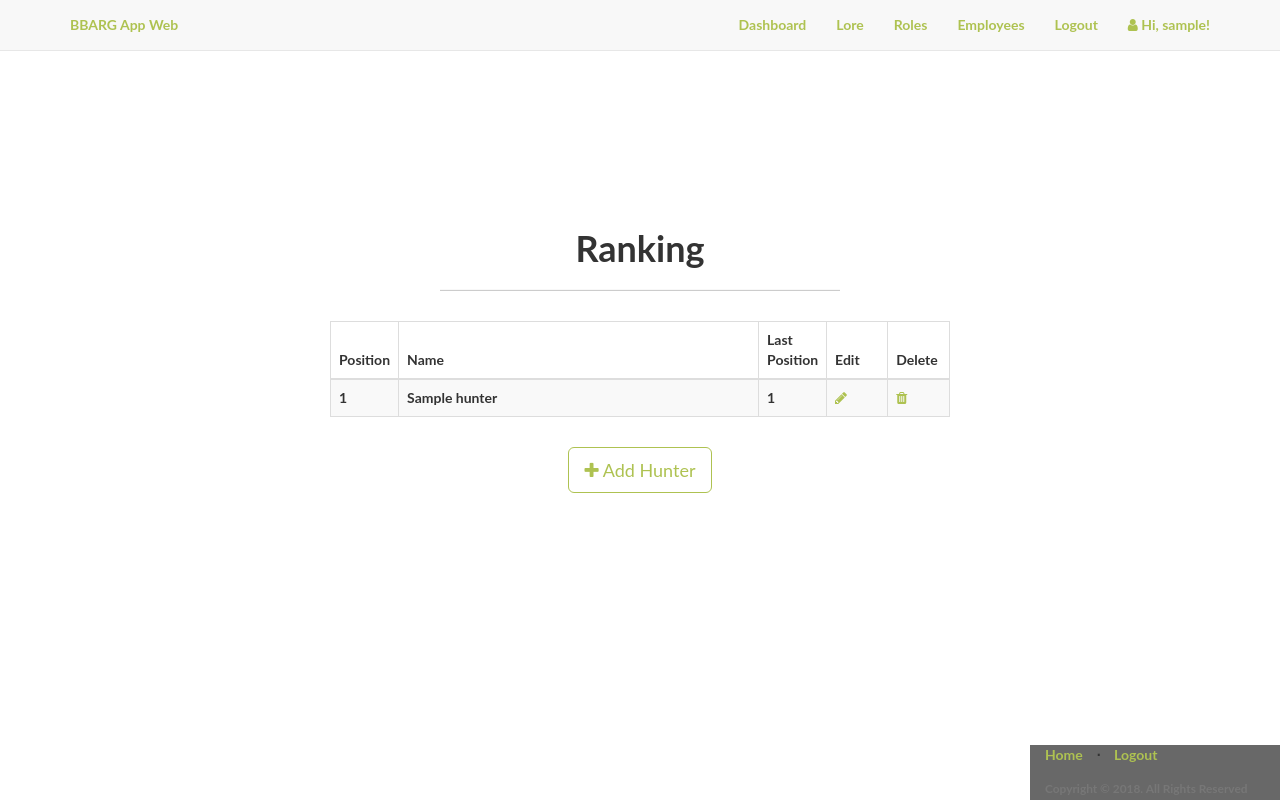
After one commit to andrescass/bbargWeb, a Flask app: page /admin/chart in a window 1280 px wide. The commit adds this page. Run offline with Flask 2, Linux system fonts and the light colour scheme; a user stored in the database is signed in; tables that the repository leaves empty hold one stand-in row (values such as "Sample post"); parts of the project's set-up code (start-up, migrations or seed data) failed here and were passed over; some libraries are stand-ins or nearby versions.

Commit message:
Agregado chart

```diff
--- a/app/admin/views.py
+++ b/app/admin/views.py
@@ -4,9 +4,9 @@ from flask import abort, flash, redirect, render_template, url_for
 from flask_login import current_user, login_required
 
 from . import admin
-from .forms import DepartmentForm, EmployeeAssignForm, RoleForm, LoreForm
+from .forms import DepartmentForm, EmployeeAssignForm, RoleForm, LoreForm, HunterForm
 from .. import db
-from ..models import Department, Employee, Role, Lore
+from ..models import Department, Employee, Role, Lore, Hunter
 
 def check_admin():
     """
@@ -20,6 +20,13 @@ def check_lore():
     Prevent non-admins from accessing the page
     """
     if not current_user.is_lore:
+        abort(403)
+
+def check_chart():
+    """
+    Prevent non-admins from accessing the page
+    """
+    if not current_user.is_chart:
         abort(403)
 
 # Lore Views
@@ -114,6 +121,99 @@ def delete_lore(id):
     return redirect(url_for('admin.list_lores'))
 
     return render_template(title="Delete lore")
+
+# Chart Views
+
+@admin.route('/chart', methods=['GET', 'POST'])
+@login_required
+def list_chart():
+    """
+    List all hunters entrys
+    """
+    check_chart()
+
+    hunters = Hunter.query.order_by(Hunter.position.asc())
+
+    return render_template('admin/charts/chart.html',
+                           hunters=hunters, title="Chart")
+
+@admin.route('/chart/add', methods=['GET', 'POST'])
+@login_required
+def add_hunter():
+    """
+    Add a lore
+    """
+    check_chart()
+
+    add_chart = True
+
+    form = HunterForm()
+    if form.validate_on_submit():
+        hunter = Hunter(name=form.name.data,
+                                position=form.position.data, lastPosition=form.lastPosition.data)
+        try:
+            # add lore to the database
+            db.session.add(hunter)
+            db.session.commit()
+            flash('You have successfully added a new hunter.')
+        except:
+            # in case lore name already exists
+            flash('Error: hunter name already exists.')
+
+        # redirect to departments page
+        return redirect(url_for('admin.list_chart'))
+
+    # load department template
+    return render_template('admin/charts/hunter.html', action="Add",
+                           add_hunter=add_hunter, form=form,
+                           title="Add Hunter")
+
+@admin.route('/chart/edit/<int:id>', methods=['GET', 'POST'])
+@login_required
+def edit_hunter(id):
+    """
+    Edit a hunter
+    """
+    check_chart()
+
+    add_hunter = False
+
+    hunter = Hunter.query.get_or_404(id)
+    form = HunterForm(obj=hunter)
+    if form.validate_on_submit():
+        hunter.name = form.name.data
+        hunter.position = form.position.data
+        hunter.lastPosition = form.lastPosition.data
+        db.session.commit()
+        flash('You have successfully edited the hutner data.')
+
+        # redirect to the departments page
+        return redirect(url_for('admin.list_chart'))
+
+    form.name.data = hunter.name
+    form.position.data = hunter.position
+    form.lastPosition.data = hunter.lastPosition
+    return render_template('admin/charts/hunter.html', action="Edit",
+                           add_hunter=add_hunter, form=form,
+                           hunter=hunter, title="Edit hunter data")
+
+@admin.route('/chart/delete/<int:id>', methods=['GET', 'POST'])
+@login_required
+def delete_hunter(id):
+    """
+    Delete a hunter from the database
+    """
+    check_chart()
+
+    hunter = Hunter.query.get_or_404(id)
+    db.session.delete(hunter)
+    db.session.commit()
+    flash('You have successfully killed the hunter.')
+
+    # redirect to the departments page
+    return redirect(url_for('admin.list_chart'))
+
+    return render_template(title="Kill hunter")
 
 # Department Views
 
--- a/app/templates/about.html
+++ b/app/templates/about.html
@@ -4,7 +4,8 @@
 {% block title %}About{% endblock %}
 {% block body %}
 <div class="jumbotron">
-  <h1>The About Page</h1>
-  <p class="lead">You can learn more about my website here.</p>
+  <h1>BBARG App® Web</h1>
+  <p class="lead">Developed by Andrés Cassagnes</p>
+  <p class="lead">All rights reserved</p>
 </div>
 {% endblock %}
--- /dev/null
+++ b/app/templates/admin/charts/chart.html
@@ -0,0 +1,62 @@
+{% import "bootstrap/utils.html" as utils %}
+{% extends "large_base.html" %}
+{% block title %}Lore{% endblock %}
+{% block body %}
+<div class="content-section">
+  <div class="outer">
+    <div class="middle">
+      <div class="inner">
+        <br/>
+        {{ utils.flashed_messages() }}
+        <br/>
+        <h1 style="text-align:center;">Ranking</h1>
+        {% if hunters %}
+          <hr class="intro-divider">
+          <div class="center">
+            <table class="table table-striped table-bordered">
+              <thead>
+                <tr>
+                  <th width="10%"> Position </th>
+                  <th width="60%"> Name </th>
+                  <th width="10%"> Last Position </th>
+                  <th width="10%"> Edit </th>
+                  <th width="10%"> Delete </th>
+                </tr>
+              </thead>
+              <tbody>
+              {% for hunter in hunters %}
+                <tr>
+                  <td> {{ hunter.position }} </td>
+                  <td> {{ hunter.name }} </td>
+                  <td> {{ hunter.lastPosition }} </td>
+                  <td>
+                    <a href="{{ url_for('admin.edit_hunter', id=hunter.id) }}">
+                      <i class="fa fa-pencil"></i>
+                    </a>
+                  </td>
+                  <td>
+                    <a href="{{ url_for('admin.delete_hunter', id=hunter.id) }}">
+                      <i class="fa fa-trash"></i>
+                    </a>
+                  </td>
+                </tr>
+              {% endfor %}
+              </tbody>
+            </table>
+          </div>
+          <div style="text-align: center">
+        {% else %}
+          <div style="text-align: center">
+            <h3> No hunters have been added. </h3>
+            <hr class="intro-divider">
+        {% endif %}
+          <a href="{{ url_for('admin.add_hunter') }}" class="btn btn-default btn-lg">
+            <i class="fa fa-plus"></i>
+            Add Hunter
+          </a>
+        </div>
+      </div>
+    </div>
+  </div>
+</div>
+{% endblock %}
```
Also changed, not shown: app/admin/forms.py (+10 -1 lines), app/models.py (+16 -2 lines), app/templates/admin/charts/hunter.html (added, +28 -0 lines), app/templates/base.html (+6 -1 lines), migrations/versions/6b3c69cb53d1_.py (added, +28 -0 lines), migrations/versions/c000bbd3d36c_.py (added, +35 -0 lines).
